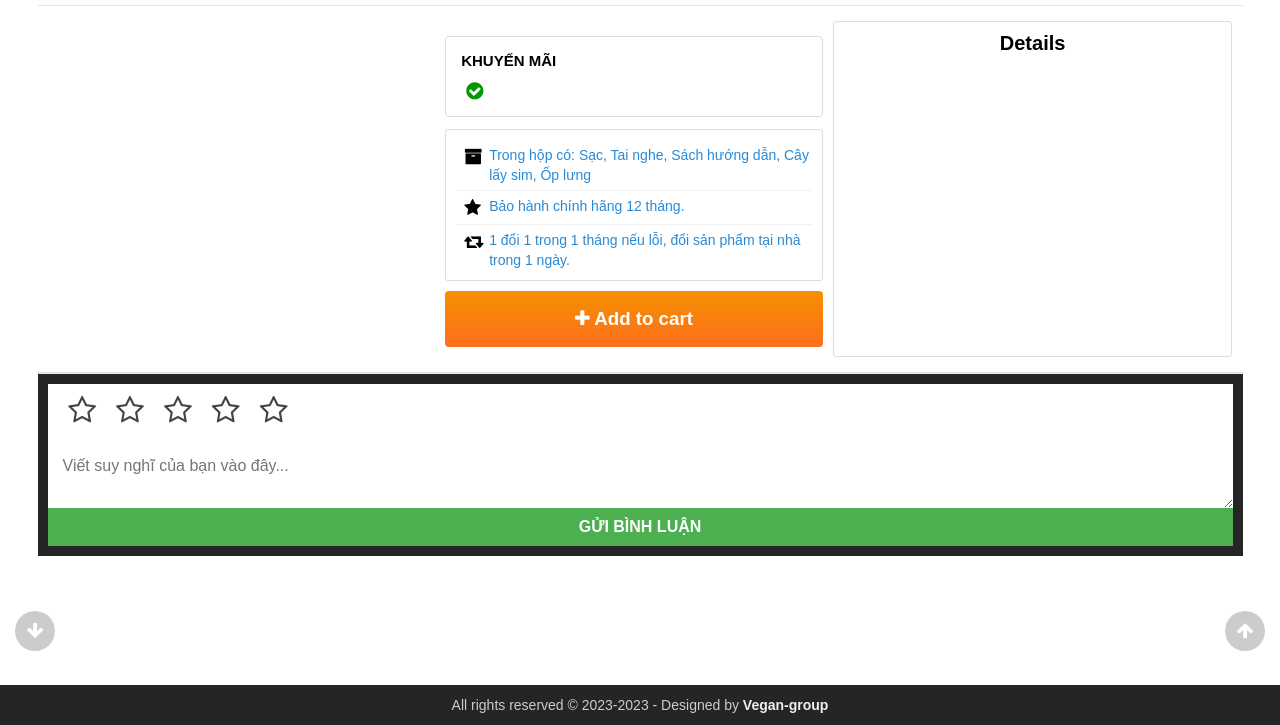
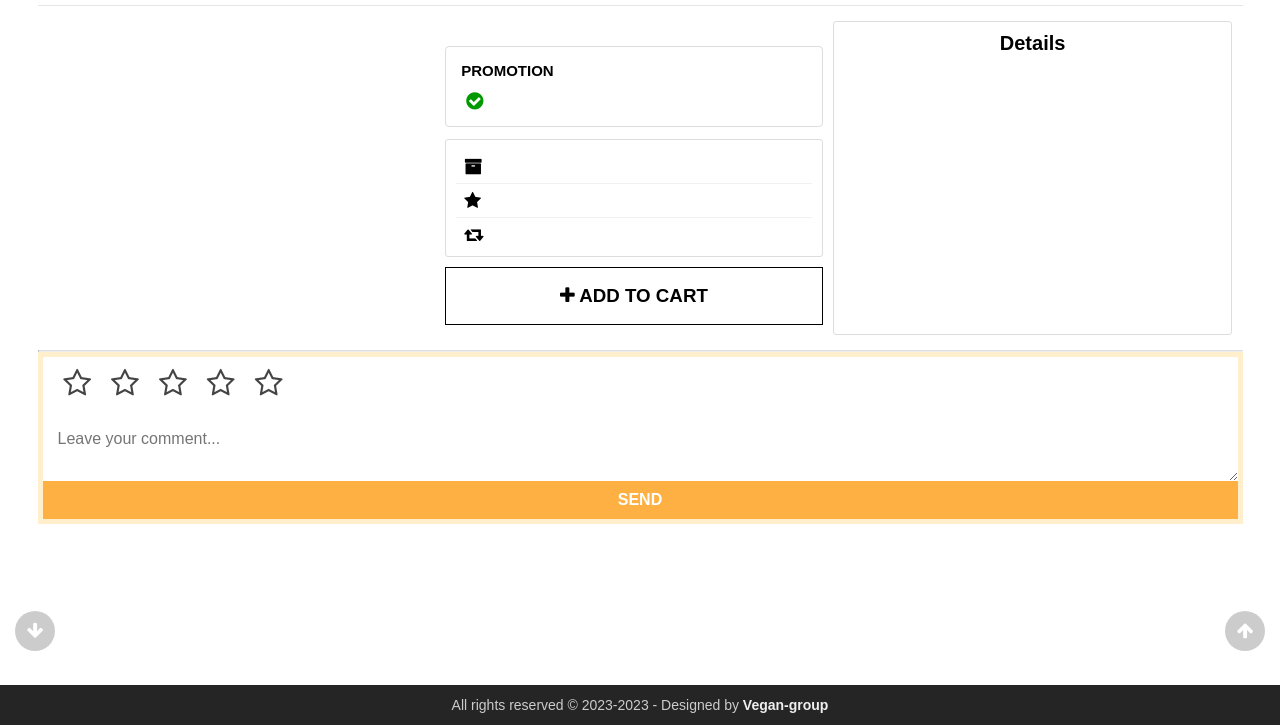
Before and after one commit to hoaavii/WEB2, a PHP site: page /myweb/chitietsanpham.php in a window 1280 px wide. Shown: the part 134-859 px from the top of the page. Run offline with PHP 8.4, Linux system fonts and the light colour scheme; data that the repository does not hold is empty; some libraries are stand-ins or nearby versions.

Commit message:
chi tiet san pham

```diff
--- a/css/chitietsanpham.css
+++ b/css/chitietsanpham.css
@@ -11,6 +11,7 @@
     /* line-height: 40px; */
     /*tăng khoảng cách dòng*/
     font-family: "Cairo", sans-serif;
+    padding-bottom: 10px;
 }
 
 .rating {
@@ -70,7 +71,7 @@
     /*hối nội tuyến*/
     overflow: hidden;
     font-size: 24px;
-    color: #e10c00;
+    color: #e74a45;
     vertical-align: middle;
     /*thành phần sẽ đc canh giữa theo thành phần bao ngoài*/
     margin-right: 10px;
@@ -122,9 +123,9 @@
 }
 
 .ship {
-    background-color: #ecf7ed;
+    background-color: #ffefcd;
     border-radius: 3px;
-    border: 1px solid #c4ddc8;
+    border: 1px solid #feb142;
     margin: 5px 10px 10px;
     padding: 0 10px;
     font-weight: bold;
@@ -137,15 +138,16 @@
     margin: 4px 10px 0 0;
     float: left;
     font-size: 20px;
+    color: #feb142;
 }
 
 .ship div {
-    border-left: 1px solid #c4ddc8;
+    border-left: 1px solid #feb142;
     display: block;
     line-height: 30px;
     padding-left: 10px;
     margin-left: 28px;
-    color: #30a43b;
+    color: #feb142;
     max-width: 1200px;
 }
 
@@ -186,24 +188,29 @@
     display: block;
     overflow: hidden;
     margin: 10px;
+    border: black 1px solid;
 }
 
 .area_order .buy_now {
     display: block;
     overflow: hidden;
     padding: 7px 0;
-    border-radius: 4px;
     font-size: 16px;
     line-height: normal;
-    color: #fff;
+    color: black;
     text-align: center;
-    background: -webkit-linear-gradient(top, #f59000, #fd6e1d);
+    background-color: #fff;
     text-decoration: none;
     cursor: pointer;
 }
 
+.area_order:hover {
+    border: none;
+}
+
 .area_order .buy_now:hover {
-    background: -webkit-linear-gradient(top, #fd6e1d, #f59000);
+    background-color: #feb142;
+    color: #fff;
 }
 
 .area_order .buy_now h3 {
@@ -370,7 +377,7 @@
 /* ================== Binh luan ==================*/
 .guiBinhLuan {
     box-sizing: border-box;
-    border: 10px solid #252525;
+    border: 5px solid #ffefcd;
 }
 
 #inpBinhLuan {
@@ -386,17 +393,13 @@
     display: block;
     width: 100%;
     border: none;
-    background-color: #4CAF50;
+    background-color: #feb142;
     color: white;
     font-weight: bold;
     padding: 10px 28px;
     font-size: 16px;
     cursor: pointer;
     text-align: center;
-}
-
-#btnBinhLuan:hover {
-    background-color: #4CBF50;
 }
 
 /*https://www.cssscript.com/simple-5-star-rating-system-with-css-and-html-radios/*/
--- a/css/nguoidung.css
+++ b/css/nguoidung.css
@@ -1,6 +1,6 @@
 /* .listDonHang {
     display: none;
-} */
+} */z
 
 .infoUser table {
     border-collapse: collapse;
--- a/nguoidung.php
+++ b/nguoidung.php
@@ -52,7 +52,7 @@
 			<div class="modal-dialog" role="document">
 				<div class="modal-content">
 				    <div class="modal-header">
-				        <h5 class="modal-title" id="exampleModalLabel" >Chi tiết đơn hàng</h5>
+				        <h5 class="modal-title" id="exampleModalLabel" >Order Detail</h5>
 				        <button type="button" class="close" data-dismiss="modal" aria-label="Close" >
 				          <span aria-hidden="true">&times;</span>
 				        </button>
--- a/php/echoHTML.php
+++ b/php/echoHTML.php
@@ -449,30 +449,30 @@ function addChiTietSanPham()
                     <div>Delivery in 1 hour</div>
                 </div>
                 <div class="area_promo">
-                    <strong>khuyến mãi</strong>
+                    <strong>Promotion</strong>
                     <div class="promo">
                         <i class="fa fa-check-circle"></i>
-                        <div id="detailPromo"> </div>
+                        <div id="detailPromo" style = "display: none;"> </div>
                     </div>
                 </div>
                 <div class="policy">
                     <div>
                         <i class="fa fa-archive"></i>
-                        <p>Trong hộp có: Sạc, Tai nghe, Sách hướng dẫn, Cây lấy sim, Ốp lưng </p>
+                        <p></p>
                     </div>
                     <div>
                         <i class="fa fa-star"></i>
-                        <p>Bảo hành chính hãng 12 tháng.</p>
+                        <p></p>
                     </div>
                     <div class="last">
                         <i class="fa fa-retweet"></i>
-                        <p>1 đổi 1 trong 1 tháng nếu lỗi, đổi sản phẩm tại nhà trong 1 ngày.</p>
+                        <p></p>
                     </div>
                 </div>
                 <div class="area_order">
                     <!-- nameProduct là biến toàn cục được khởi tạo giá trị trong phanTich_URL_chiTietSanPham -->
                     <a class="buy_now" onclick="themVaoGioHang(maProduct, nameProduct);">
-                        <h3><i class="fa fa-plus"></i> Add to cart</h3>
+                        <h3><i class="fa fa-plus"></i> ADD TO CART</h3>
                     </a>
                 </div>
             </div>
@@ -504,8 +504,8 @@ function addChiTietSanPham()
                         <label class="star star-1" for="star-1" title="Tệ"></label>
                     </form>
                 </div>
-                <textarea maxlength="250" id="inpBinhLuan" placeholder="Viết suy nghĩ của bạn vào đây..."></textarea>
-                <input id="btnBinhLuan" type="button" onclick="checkGuiBinhLuan()" value="GỬI BÌNH LUẬN">
+                <textarea maxlength="250" id="inpBinhLuan" placeholder="Leave your comment..."></textarea>
+                <input id="btnBinhLuan" type="button" onclick="checkGuiBinhLuan()" value="SEND">
             </div>
             <!-- <h2>Bình luận</h2> -->
             <div class="container-comment">
--- a/php/tabledonhang.php
+++ b/php/tabledonhang.php
@@ -10,7 +10,11 @@
 
 		if(sizeof($dsdh) > 0) {
 			echo '<table class="table table-striped" >
-				<tr style="text-align:center;vertical-align:middle;font-size:20px;background-color:coral;color:black!important">
+				<tr style="text-align:center;
+							vertical-align:middle;
+							font-size:20px;
+							background-color:coral;
+							color:black!important">
 					<th  style="font-weight:600">Mã đơn hàng</th>
 					<th  style="font-weight:600">Mã người dùng</th>
 					<th  style="font-weight:600">Ngày lập</th>
```
Lines whose indentation alone changed are shown as unchanged.
